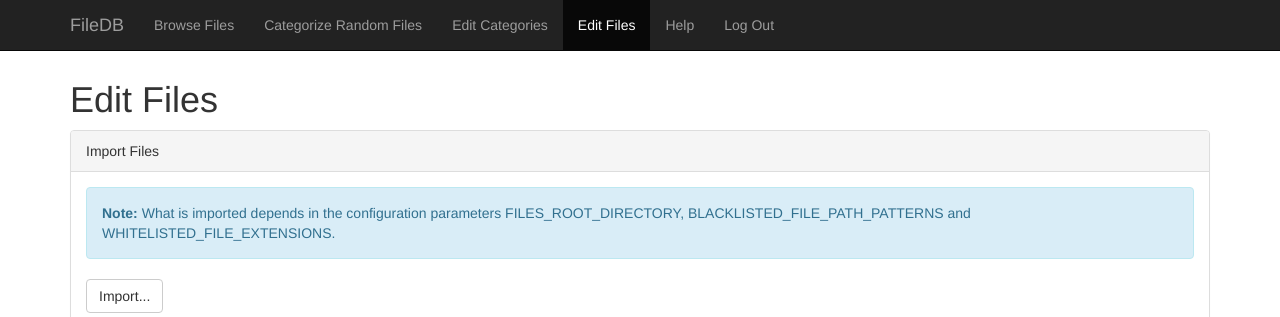
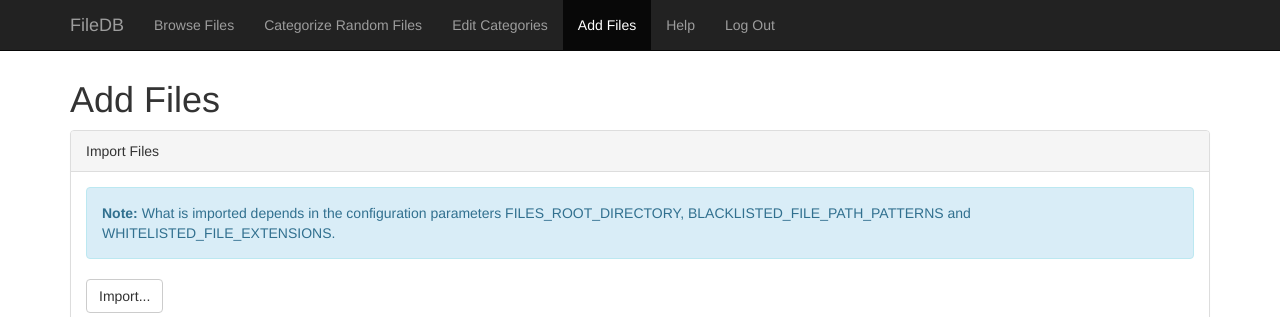
Before and after one commit to ponmar/filedb, a Flask app: page /files in a window 1280 px wide. Shown: the top 317 px of the page. Run offline with Flask 2, Linux system fonts and the light colour scheme; the visitor is signed in with stand-in values (Sample User, id 1); data that the repository does not hold is empty; some libraries are stand-ins or nearby versions.

Commit message:
Minor html page updates

```diff
--- a/templates/browse.html
+++ b/templates/browse.html
@@ -37,7 +37,7 @@
 
 <div class="panel panel-default">
   <div class="panel-heading">Search Result</div>
-  <div class="panel-body"><p id="search_result_text"></p></div>
+  <div class="panel-body"><p id="search_result_text">No search result available</p></div>
 </div>
 
 <div class="panel panel-default">
@@ -49,7 +49,7 @@
     <button type="button" class="btn btn-default" id="slideshow_play_file_button">Play slideshow</button>
     <button type="button" class="btn btn-default" id="slideshow_pause_file_button">Pause slideshow</button>
     <br><br>
-    <p id="slideshow_item_text"></p>
+    <p id="slideshow_item_text">No search result available</p>
     <div id="image_viewer_test"></div>
   </div>
 </div>
--- a/templates/files.html
+++ b/templates/files.html
@@ -7,7 +7,7 @@
 
 {% if session.logged_in %}
 
-<h1>Edit Files</h1>
+<h1>Add Files</h1>
 
 <div class="panel panel-default">
     <div class="panel-heading">Import Files</div>
--- a/templates/layout.html
+++ b/templates/layout.html
@@ -33,7 +33,7 @@
             <li id="browse_files_page"><a href="{{ url_for('app_browse') }}">Browse Files</a></li>
             <li id="categorize_random_files_page"><a href="">Categorize Random Files</a></li>
             <li id="edit_categories_page"><a href="{{ url_for('app_categories') }}">Edit Categories</a></li>
-            <li id="files_page"><a href="{{ url_for('app_files') }}">Edit Files</a></li>
+            <li id="files_page"><a href="{{ url_for('app_files') }}">Add Files</a></li>
             <li id="about_page"><a href="{{ url_for('app_help') }}">Help</a></li>
             {% if session.logged_in %}
               <li><a href="{{ url_for('app_logout') }}">Log Out</a></li>
```
